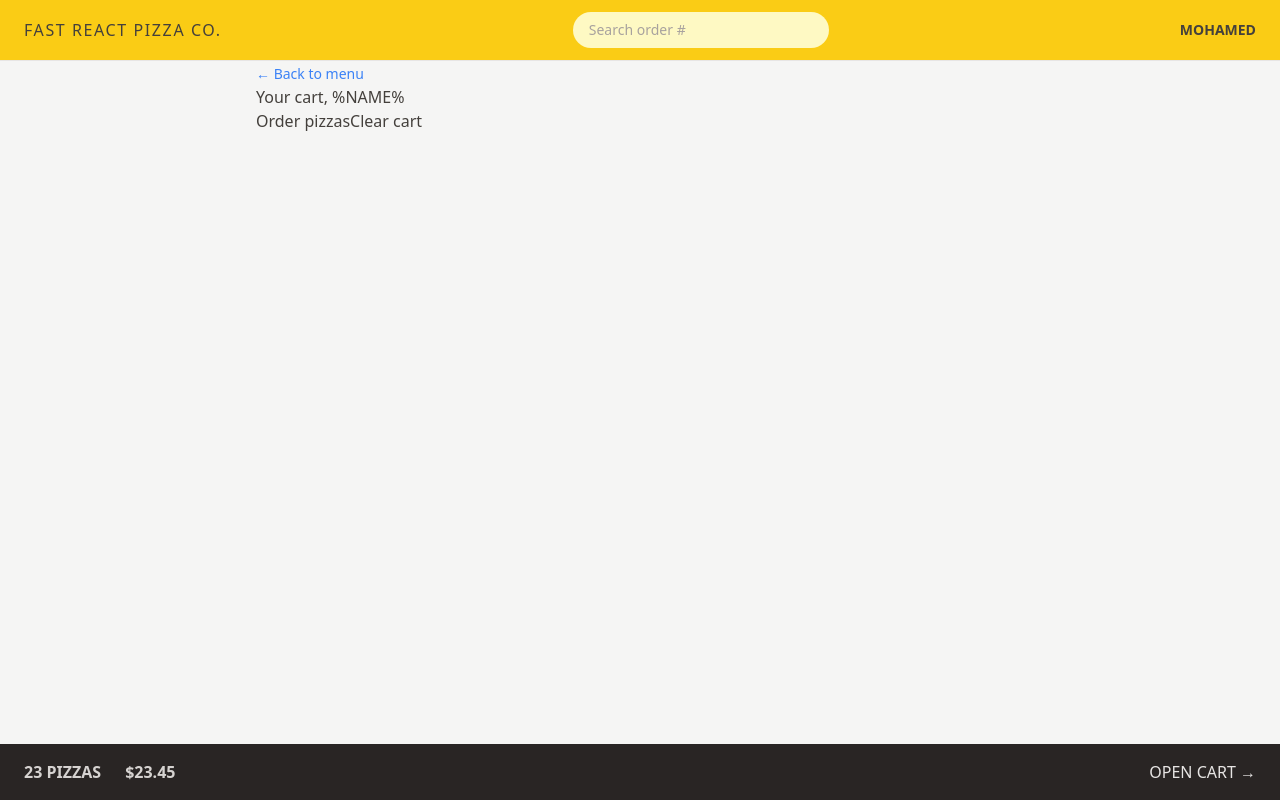
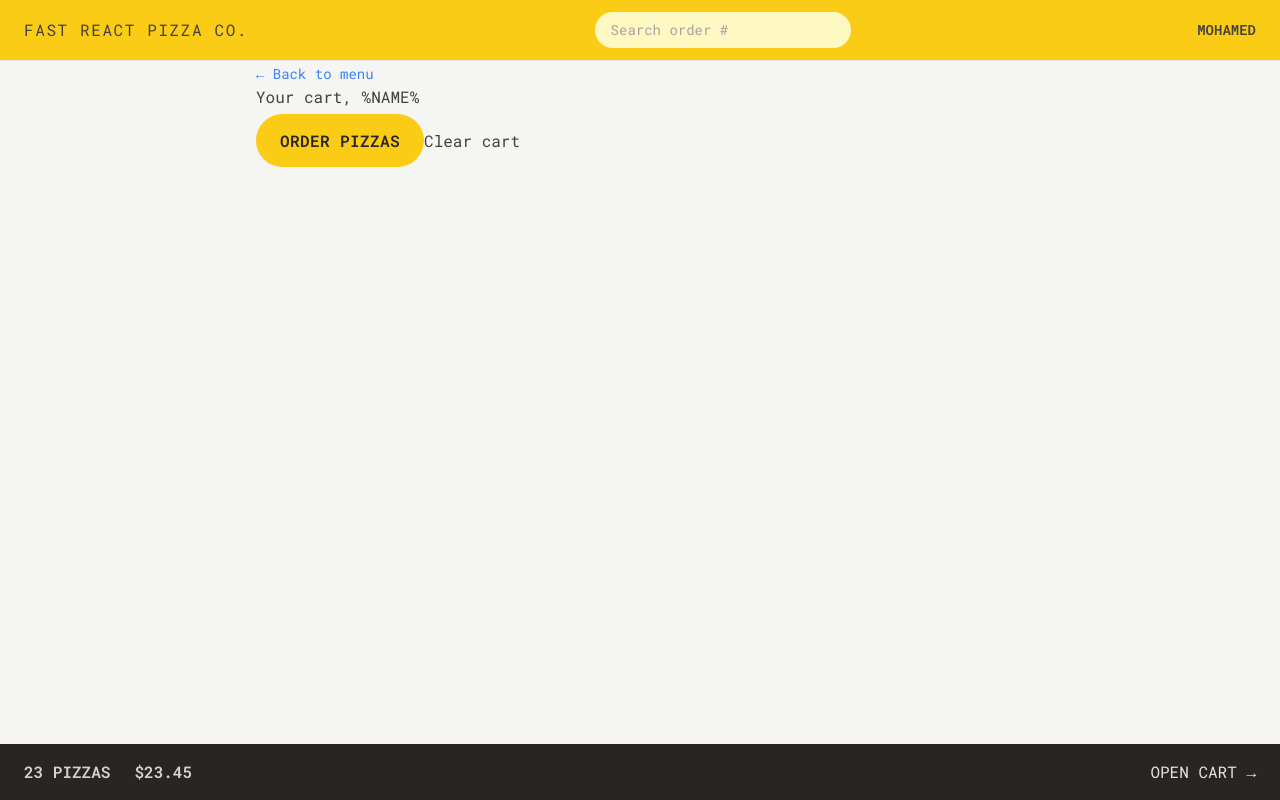
Before and after one commit to Mohamed-Ashraf186/Jonas-react-course, a React (Vite) app: page /cart in a window 1280 px wide. Built offline with nearby package versions, Linux system fonts and the light colour scheme.

Commit message:
Tailwind WIP

```diff
--- a/index.html
+++ b/index.html
@@ -4,6 +4,12 @@
     <meta charset="UTF-8" />
     <link rel="icon" type="image/svg+xml" href="/vite.svg" />
     <meta name="viewport" content="width=device-width, initial-scale=1.0" />
+
+    <link rel="preconnect" href="https://fonts.googleapis.com">
+    <link rel="preconnect" href="https://fonts.gstatic.com" crossorigin>
+    <link
+      href="https://fonts.googleapis.com/css2?family=Roboto+Mono:wght@100..700&display=swap"
+      rel="stylesheet">
     <title>Test</title>
   </head>
   <body class="bg-stone-100 text-stone-700">
--- a/src/features/cart/Cart.jsx
+++ b/src/features/cart/Cart.jsx
@@ -1,4 +1,6 @@
 import { Link } from "react-router-dom";
+import LinkButton from "../../ui/LinkButton";
+import Button from "../../ui/Button";
 
 const fakeCart = [
   {
@@ -29,17 +31,12 @@ function Cart() {
 
   return (
     <div>
-      <Link
-        className="text-sm text-blue-500 hover:text-blue-600 hover:underline"
-        to="/menu"
-      >
-        &larr; Back to menu
-      </Link>
+      <LinkButton to="/menu">&larr; Back to menu</LinkButton>
 
       <h2>Your cart, %NAME%</h2>
 
-      <div>
-        <Link to="/order/new">Order pizzas</Link>
+      <div className="mt-5">
+        <Button to="/order/new">Order pizzas</Button>
         <button>Clear cart</button>
       </div>
     </div>
--- a/src/features/user/CreateUser.jsx
+++ b/src/features/user/CreateUser.jsx
@@ -1,4 +1,5 @@
 import { useState } from "react";
+import Button from "../../ui/Button";
 
 function CreateUser() {
   const [username, setUsername] = useState("");
@@ -18,12 +19,12 @@ function CreateUser() {
         placeholder="Your full name"
         value={username}
         onChange={(e) => setUsername(e.target.value)}
-        className="w-72"
+        className="input mb-8 w-72"
       />
 
       {username !== "" && (
         <div>
-          <button>Start ordering</button>
+          <Button>Start ordering</Button>
         </div>
       )}
     </form>
--- a/src/index.css
+++ b/src/index.css
@@ -6,13 +6,11 @@
   .input {
     @apply w-full rounded-full border border-stone-200 px-4 py-2 transition-all duration-300 placeholder:text-stone-400 focus:outline-none focus:ring focus:ring-yellow-400 md:px-6 md:py-3;
   }
-}
 
-/* https://dev.to/afif/i-made-100-css-loaders-for-your-next-project-4eje */
   .loader {
     width: 45px;
     aspect-ratio: 0.75;
-  --c: no-repeat linear-gradient(#333 0 0);
+    --c: no-repeat linear-gradient(theme(colors.stone.800) 0 0);
     background:
       var(--c) 0% 50%,
       var(--c) 50% 50%,
@@ -47,3 +45,6 @@
         100% 100%;
     }
   }
+}
+
+/* https://dev.to/afif/i-made-100-css-loaders-for-your-next-project-4eje */
--- a/src/ui/Button.jsx
+++ b/src/ui/Button.jsx
@@ -1,9 +1,19 @@
-function Button({ children, disabled }) {
+import { Link } from "react-router-dom";
+
+function Button({ children, disabled, to }) {
+  const className =
+    "rounded-full bg-yellow-400 px-4 py-3 font-semibold uppercase tracking-wide text-stone-800 transition-all duration-300 hover:bg-yellow-300 focus:bg-yellow-300 focus:outline-none focus:ring focus:ring-yellow-300 focus:ring-offset-2 disabled:cursor-not-allowed sm:px-6 sm:py-4";
+
+  if (to) {
+    return (
+      <Link to={to} className={className}>
+        {children}
+      </Link>
+    );
+  }
+
   return (
-    <button
-      disabled={disabled}
-      className="rounded-full bg-yellow-400 px-4 py-3 font-semibold uppercase tracking-wide text-stone-800 transition-colors duration-300 hover:bg-yellow-300 focus:bg-yellow-300 focus:outline-none focus:ring focus:ring-yellow-300 focus:ring-offset-2 disabled:cursor-not-allowed"
-    >
+    <button disabled={disabled} className={className}>
       {children}
     </button>
   );
--- a/src/ui/Error.jsx
+++ b/src/ui/Error.jsx
@@ -1,7 +1,7 @@
-import { useNavigate, useRouteError } from "react-router-dom";
+import { useRouteError } from "react-router-dom";
+import LinkButton from "./LinkButton";
 
 function Error() {
-  const navigate = useNavigate();
   const error = useRouteError();
 
   console.log(error);
@@ -10,7 +10,7 @@ function Error() {
     <div>
       <h1>Something went wrong 😢</h1>
       <p>{error.data || error.message}</p>
-      <button onClick={() => navigate(-1)}>&larr; Go back</button>
+      <LinkButton to="-1">&larr; Go back</LinkButton>
     </div>
   );
 }
--- /dev/null
+++ b/src/ui/LinkButton.jsx
@@ -0,0 +1,23 @@
+import { Link, useNavigate } from "react-router-dom";
+
+function LinkButton({ children, to }) {
+  const navigate = useNavigate();
+
+  const className = "text-sm text-blue-500 hover:text-blue-600 hover:underline";
+
+  if (to === "-1") {
+    return (
+      <button className={className} onClick={() => navigate(-1)}>
+        &larr; Go back
+      </button>
+    );
+  }
+
+  return (
+    <Link className={className} to={to}>
+      {children}
+    </Link>
+  );
+}
+
+export default LinkButton;
--- a/src/ui/Loader.jsx
+++ b/src/ui/Loader.jsx
@@ -1,5 +1,9 @@
 function Loader() {
-  return <div className="loader"></div>;
+  return (
+    <div className="absolute inset-0 flex items-center justify-center bg-slate-200/20 backdrop-blur-sm">
+      <div className="loader"></div>
+    </div>
+  );
 }
 
 export default Loader;
--- a/tailwind.config.js
+++ b/tailwind.config.js
@@ -2,7 +2,14 @@
 export default {
   content: ["./index.html", "./src/**/*.{js,ts,jsx,tsx}"],
   theme: {
-    extend: {},
+    fontFamily: {
+      sans: "Roboto Mono, monospace",
+    },
+    extend: {
+      height: {
+        screen: "100dvh",
+      },
+    },
   },
   plugins: [],
 };
```
Lines whose indentation alone changed are shown as unchanged.
